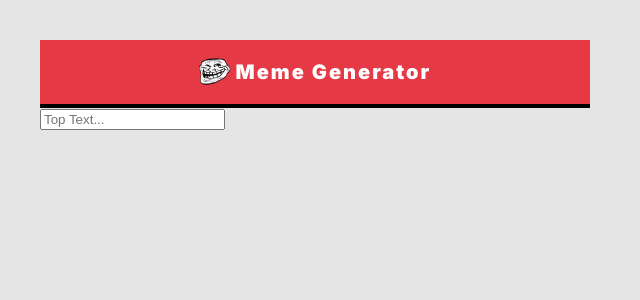
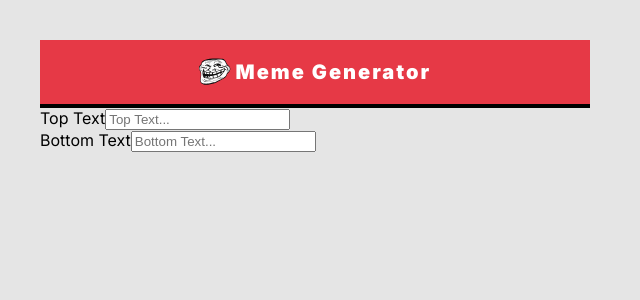
Before and after one commit to abhinavan00/Meme_Generator, a React (Vite) app: page / in a window 1280 px wide. Shown: the top 300 px of the page, without its empty margins (0-640 px from the left). Built offline with nearby package versions, Linux system fonts and the light colour scheme.

Commit message:
Added input boxes

```diff
--- a/src/App.jsx
+++ b/src/App.jsx
@@ -13,11 +13,24 @@ function App() {
       </header>
       <main>
         <form>
-          <input
-            type='text'
-            name='top-text'
-            placeholder='Top Text...'
-          />
+          <div>
+            <label for='top-text'>Top Text</label>
+            <input
+              type='text'
+              id='top-text'
+              name='top-text'
+              placeholder='Top Text...'
+            />
+          </div>
+          <div>
+            <label for='bottom-text'>Bottom Text</label>
+            <input
+              type='text'
+              id='bottom-text'
+              name='bottom-text'
+              placeholder='Bottom Text...'
+            />
+          </div>
         </form>
       </main>
     </>
```
